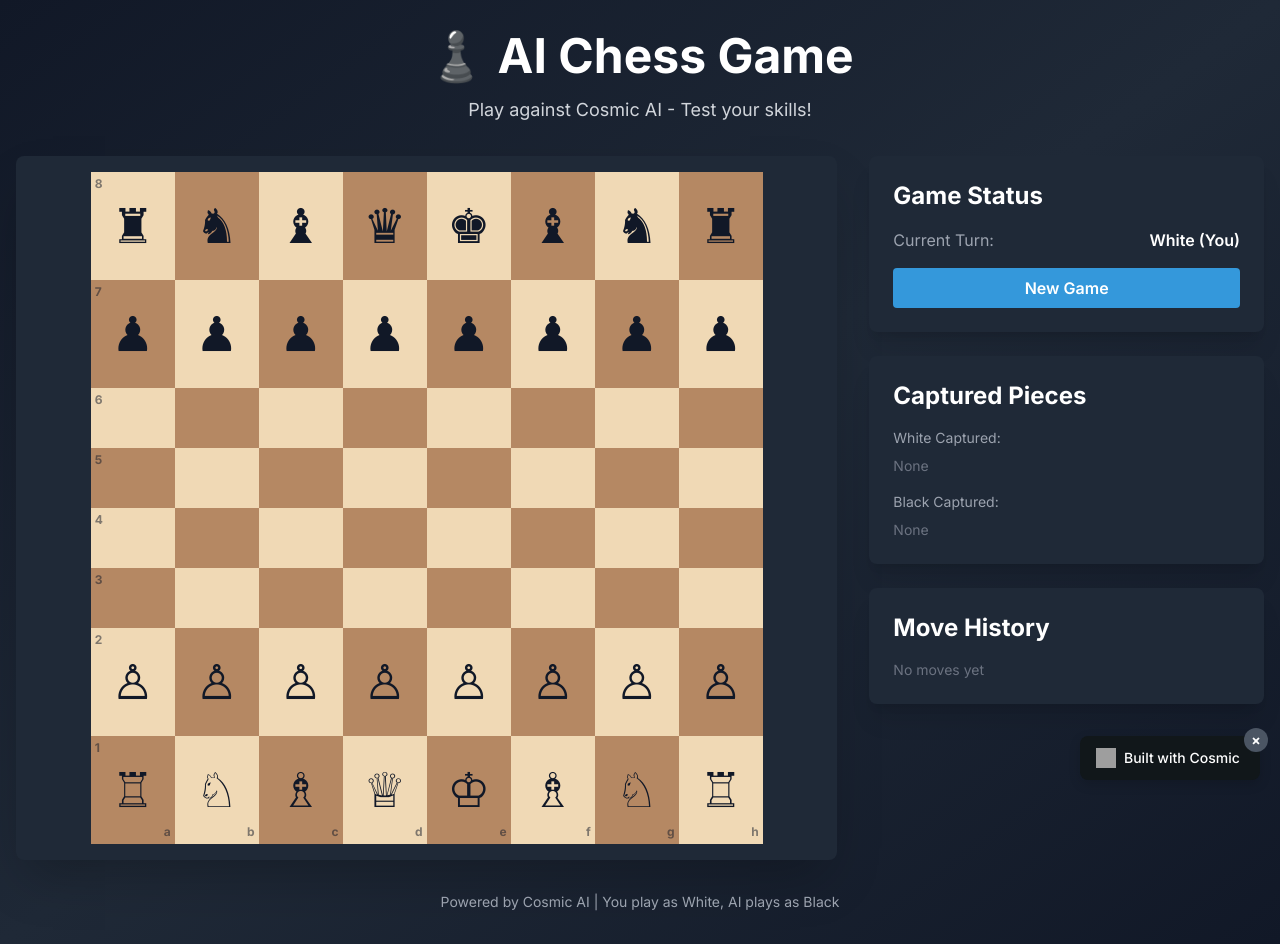
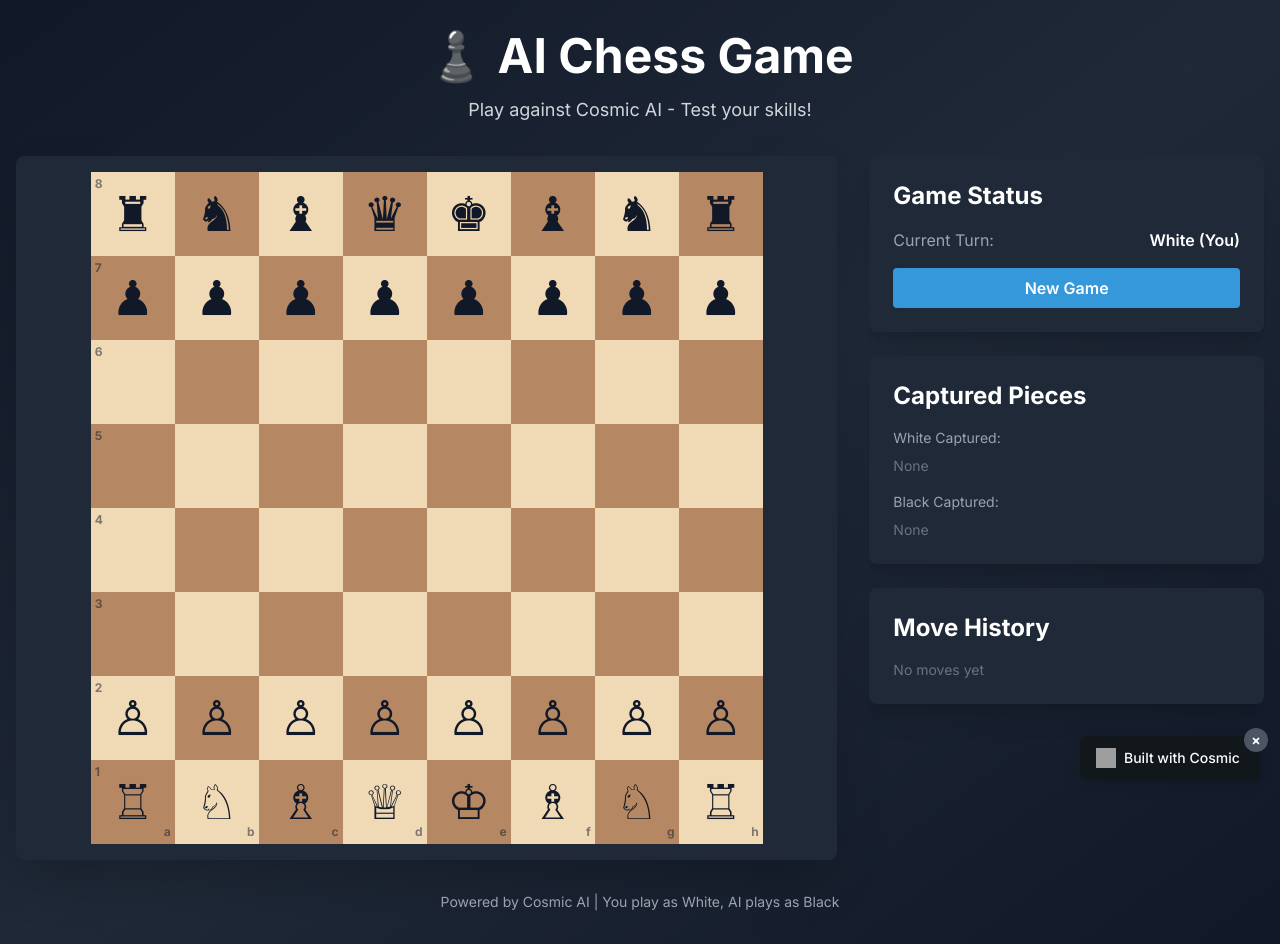
Before and after one commit to cosmic-community/ai-chess-game, a Next.js app: page / in a window 1280 px wide. Built offline with nearby package versions, Linux system fonts and the light colour scheme; grey boxes are pictures that could not be loaded.

Commit message:
Fix chess board squares maintaining consistent size with fixed dimensions

```diff
--- a/components/ChessBoard.tsx
+++ b/components/ChessBoard.tsx
@@ -113,7 +113,7 @@ export default function ChessBoard({
 
   return (
     <div className="bg-gray-800 p-4 rounded-lg shadow-2xl">
-      <div className="grid grid-cols-8 gap-0 aspect-square max-w-2xl mx-auto">
+      <div className="grid grid-cols-8 gap-0 w-full max-w-2xl mx-auto" style={{ aspectRatio: '1/1' }}>
         {boardState.map(({ square, piece }) => {
           const isSelected = square === selectedSquare;
           const isValidMove = isValidSquare(square) && validMoves.includes(square);
@@ -129,6 +129,7 @@ export default function ChessBoard({
                 ${isDragging ? 'opacity-50' : ''}
                 transition-all duration-150
               `}
+              style={{ aspectRatio: '1/1' }}
               onClick={() => handleSquareClick(square)}
               onDragOver={(e) => {
                 e.preventDefault();
```
